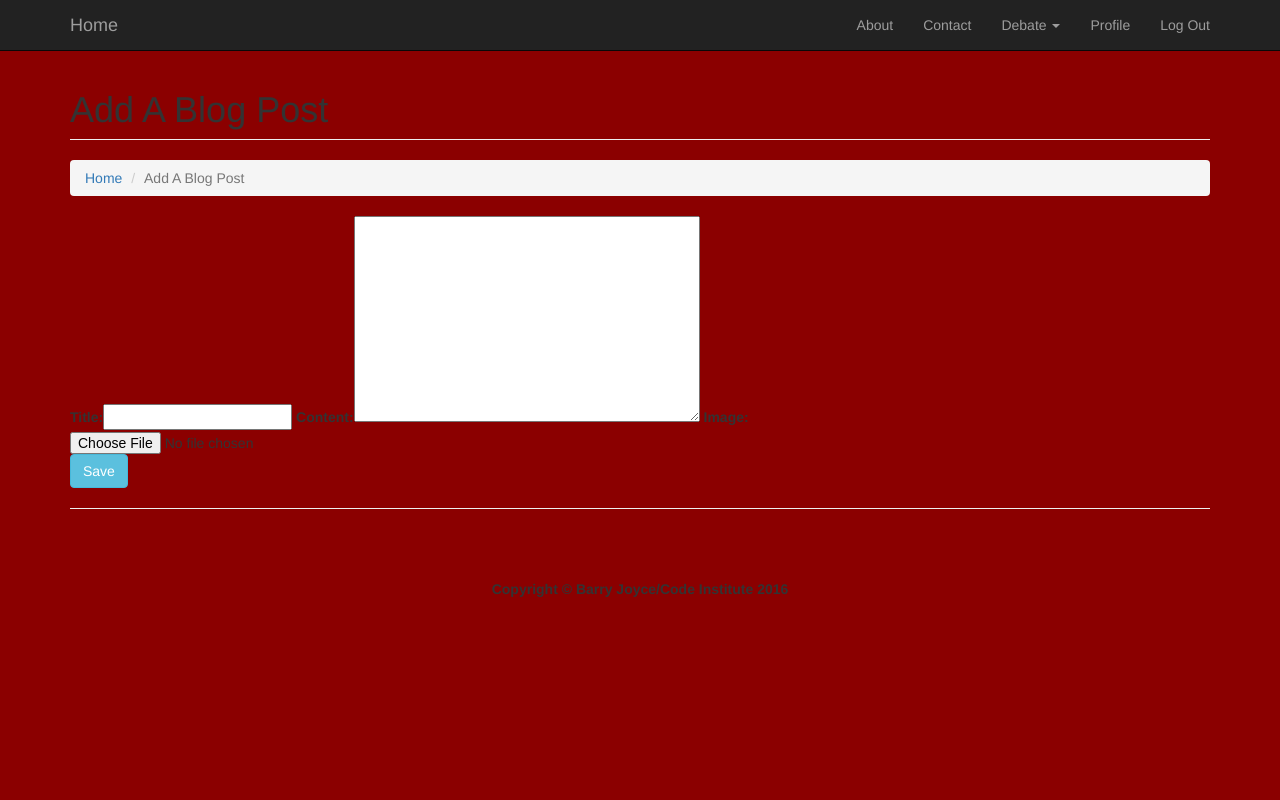
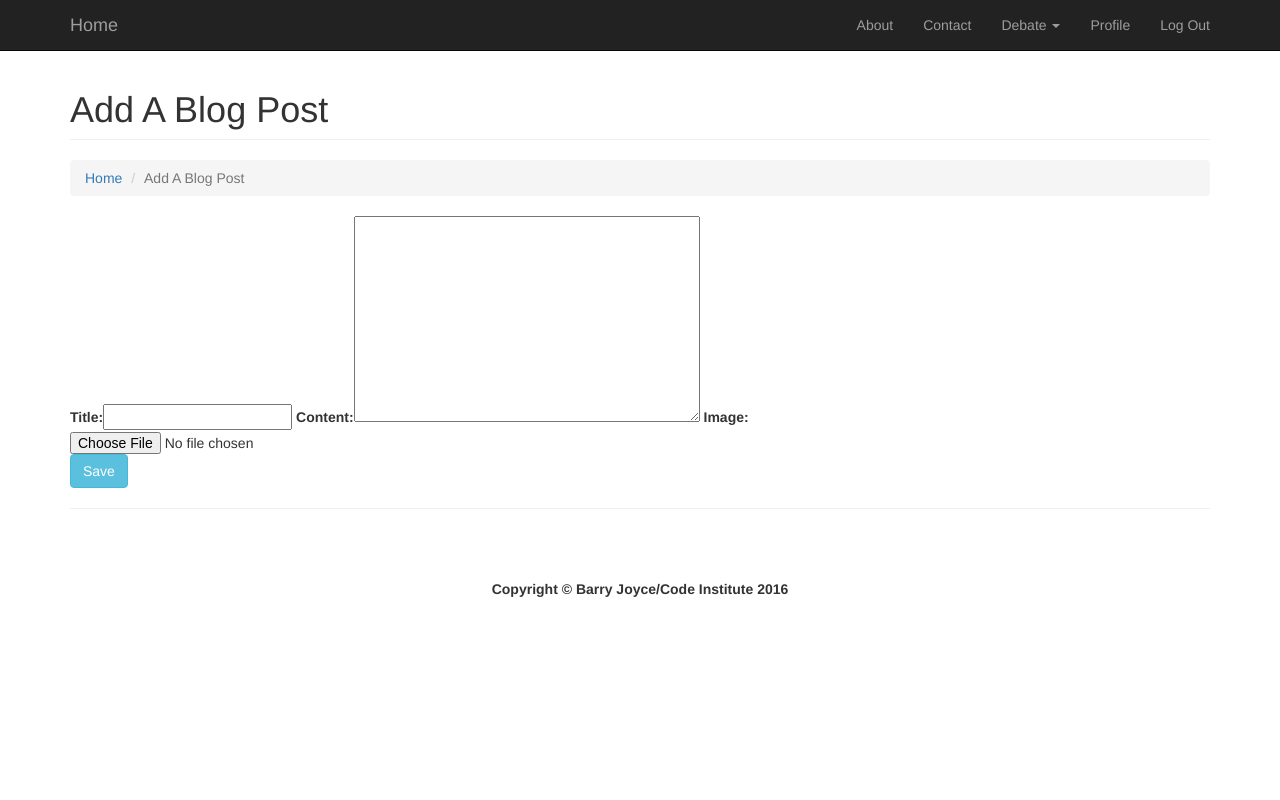
Before and after one commit to barryjohnjoyce/counterpoint2020, a Django app: page /post/new/ in a window 1280 px wide. Run offline with Django 3.2, Linux system fonts and the light colour scheme; the visitor is signed in with stand-in values (Sample User, id 1); parts of the project's set-up code (start-up, migrations or seed data) failed here and were passed over; some libraries are stand-ins or nearby versions.

Commit message:
css test 2

```diff
--- a/templates/base.html
+++ b/templates/base.html
@@ -54,7 +54,7 @@
 
 </head>
 
-<body style="background: darkred">
+<body style="background: white">
 
 
     <!-- Navigation -->
```
